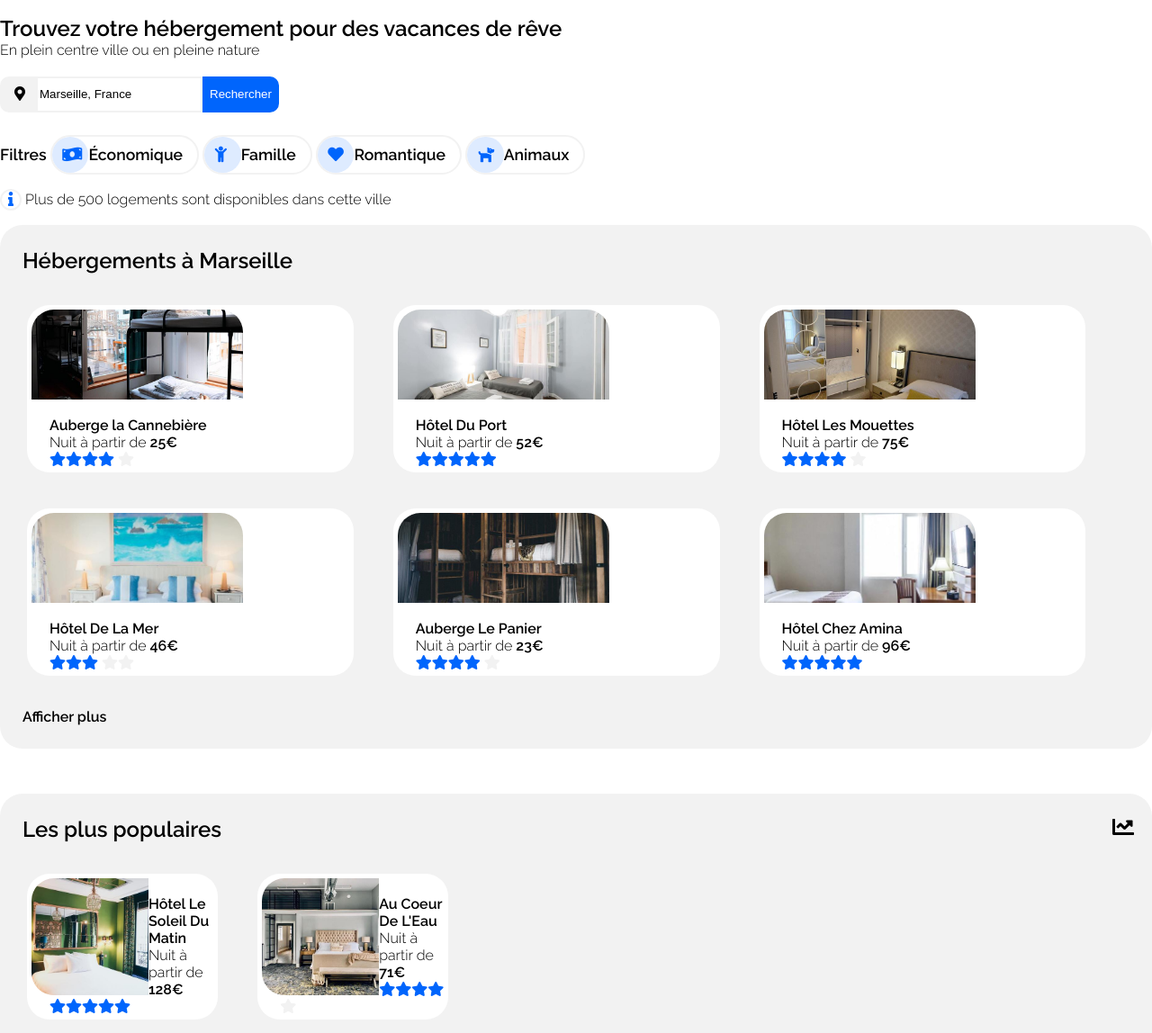
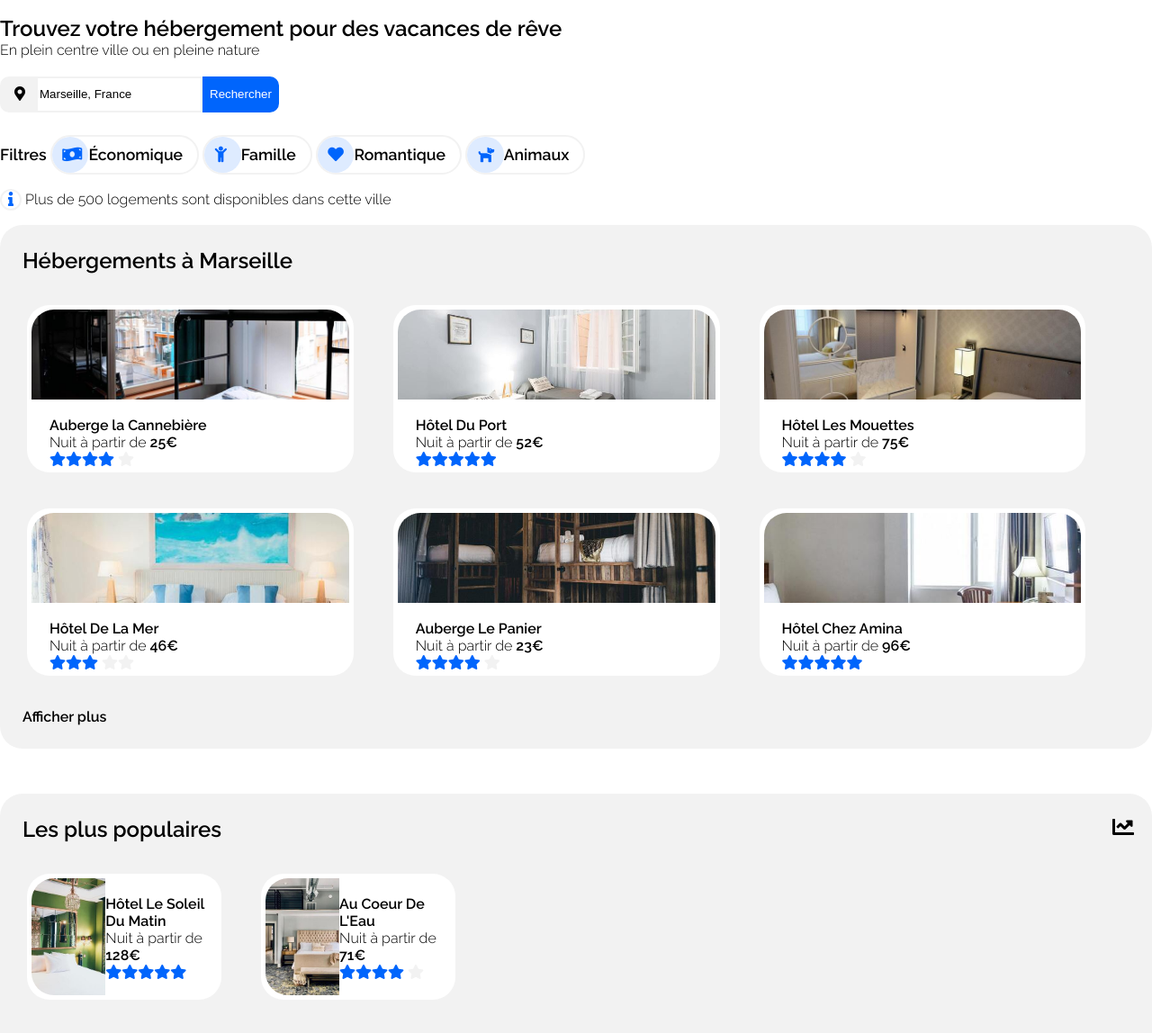
Before and after one commit to chrisdavid95/DavidChristian_1_01092020, a plain HTML site: page index.html in a window 1280 px wide. Shown: the part 78-1226 px from the top of the page at 90% size. Drawn offline with Linux system fonts and the light colour scheme.

Commit message:
refactor: fixinf images that did'nt fit it's frame

```diff
--- a/style.css
+++ b/style.css
@@ -36,8 +36,8 @@ button{color:white;background-color:#0065FC;border-style:solid;border-color:#006
 .results__grid, .popular__grid{display:inline-block;text-align:left}
 .results{display:inline-block;border-radius:25px;background-color:white;padding:5px;margin:10px;width:235px;}
 .results__width-height-change{width:345px;height:130px;}
-.results__photo	{display:block;object-fit:cover;border-radius:25px 25px 0 0;height:100px;width:235px}
-.results__photo--float{float:left;border-radius:25px 0 0 25px;height:130px;width:130px;}
+.results__photo	{display:block;object-fit:cover;border-radius:25px 25px 0 0;height:100px;width:100%}
+.results__photo--float{float:left;border-radius:25px 0 0 25px;height:130px;width:40%}
 .results__photo--sizeXL {height:390px;width:300px}
 .results__photo--sizeL{height:175px;width:300px}
 .results__photo--sizeS{height:115px;width:300px}
```
